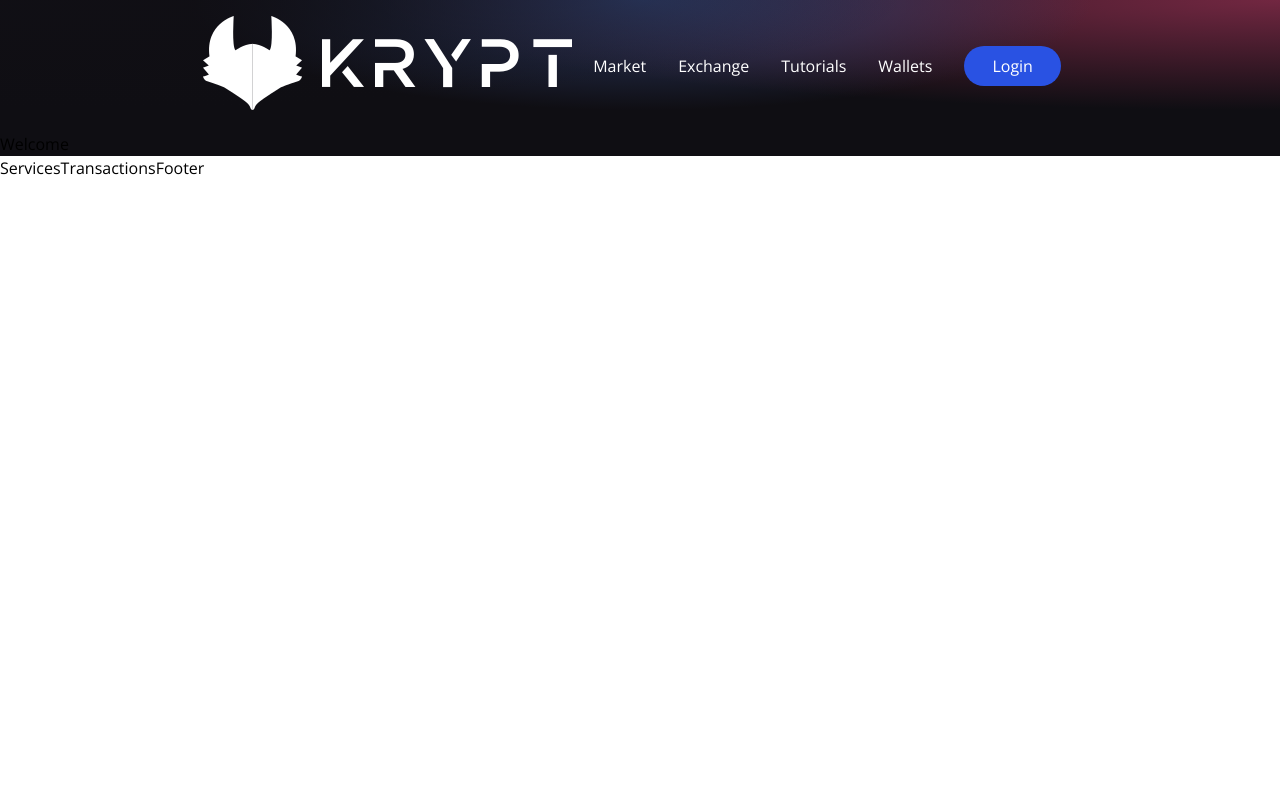
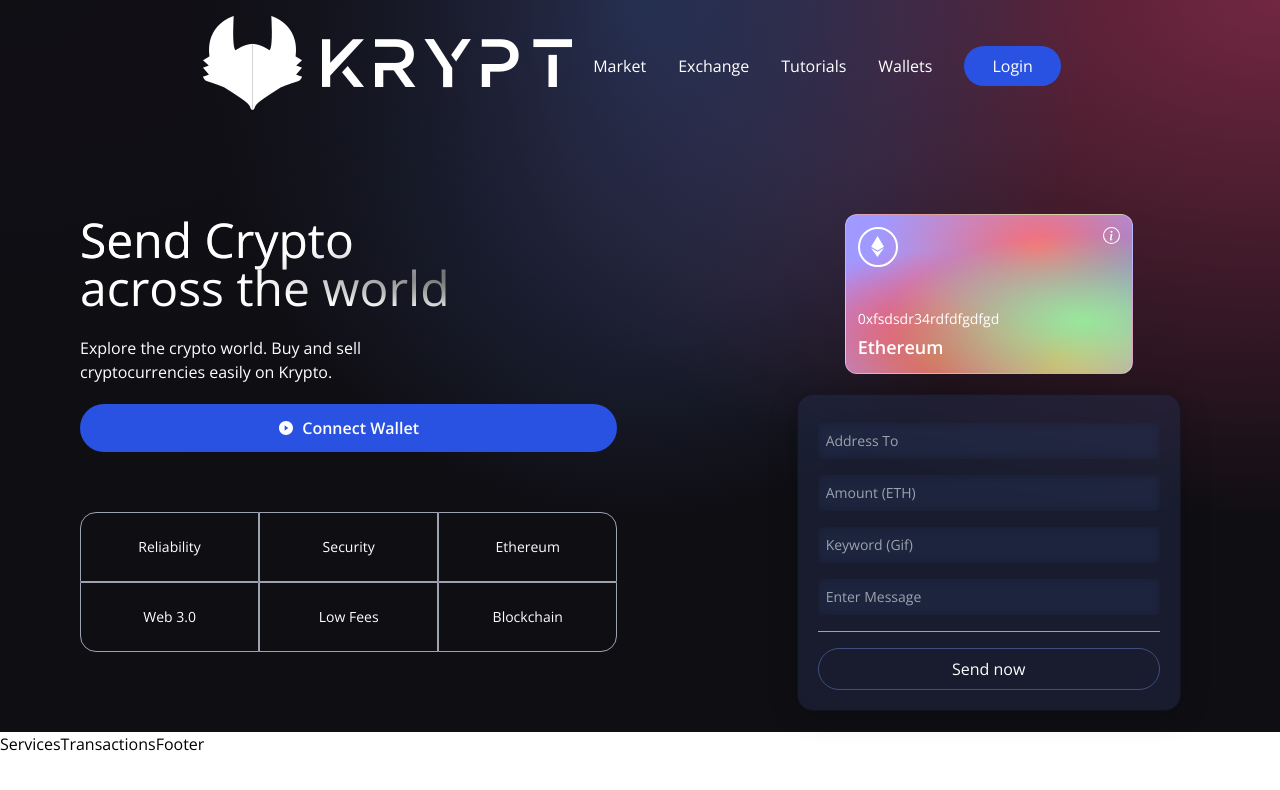
Before and after one commit to cecialbero/crypto-web3-app, a Next.js app in the folder client/: page / in a window 1280 px wide. Shown: the top 790 px of the page. Built offline with nearby package versions, Linux system fonts and the light colour scheme.

Commit message:
Create Navbar, NavbarItems and Welcome

```diff
--- a/client/components/Loader.tsx
+++ b/client/components/Loader.tsx
@@ -1,6 +1,8 @@
 const Loader = () => {
     return (
-        <>Loader</>
+        <div className='flex justify-center items-center py-3'>
+            <div className='animate-spin rounded-full h-32 w-32 border-b-2 border-red-700' />
+        </div>
     )
 }
 
--- /dev/null
+++ b/client/components/Navbar/NavBarItems.tsx
@@ -0,0 +1,16 @@
+import { FC } from 'react'
+
+type NavbarItemsProps = {
+    title: string;
+    classProps?: string
+}
+
+const NavbarItems: FC<NavbarItemsProps> = ({ title, classProps }) => {
+    return (
+        <li className={`mx-4 cursor-pointer ${classProps}`}>
+            {title}
+        </li>
+    )
+}
+
+export default NavbarItems
--- a/client/components/Navbar.tsx
+++ b/client/components/Navbar/index.tsx
@@ -1,23 +1,11 @@
-import { FC, useState } from 'react'
+import { useState } from 'react'
 
 import Image from 'next/image'
 import { HiMenuAlt4 } from 'react-icons/hi'
 import { AiOutlineClose } from 'react-icons/ai'
 
-import logo from '../public/images/logo.png'
-
-type NavbarItemsProps = {
-    title: string;
-    classProps?: string
-}
-
-const NavbarItems: FC<NavbarItemsProps> = ({ title, classProps }) => {
-    return (
-        <li className={`mx-4 cursor-pointer ${classProps}`}>
-            {title}
-        </li>
-    )
-}
+import NavbarItems from './NavBarItems'
+import logo from '../../public/images/logo.png'
 
 const Navbar = () => {
     const [toggleMenu, setToggleMenu] = useState(false)
--- a/client/components/Welcome.tsx
+++ b/client/components/Welcome.tsx
@@ -1,6 +1,103 @@
+import { AiFillPlayCircle } from 'react-icons/ai'
+import { SiEthereum } from 'react-icons/si'
+import { BsInfoCircle } from 'react-icons/bs'
+
+import { Loader, Input } from './'
+
+const companyCommonStyles = 'min-h-[70px] sm:px-0 px-2 sm:min-w-[120px] flex justify-center items-center border-[0.5px] border-gray-400 text-sm font-light text-white';
+
 const Welcome = () => {
+    const connectWallet = () => {};
+    const handleChange = () => {};
+
+    const handleSubmit = (e: React.MouseEvent<HTMLElement>) => {
+        e.preventDefault();
+    };
+
     return (
-        <>Welcome</>
+        <div className='flex w-full justify-center items-center'>
+            <div className='flex mf:flex-row felx-col items-start justify-between md:p-20 py-12 px-4'>
+                <div className='flex flex-1 justify-start flex-col mf:mr-10'>
+                    <h1 className='text-3xl sm:text-5xl text-white text-gradient py-1'>
+                        Send Crypto <br /> across the world
+                    </h1>
+                    <p className='text-left mt-5 text-white font-light md:w-9/12 w-11/12 text-base'>
+                        Explore the crypto world. Buy and sell cryptocurrencies easily on Krypto.
+                    </p>
+                    <button
+                        type='button'
+                        onClick={connectWallet}
+                        className='flex flex-row justify-center items-center my-5 bg-[#2952e3] p-3 rounded-full cursor-pointer hover:bg-[#2546bd]'
+                    >
+                        <AiFillPlayCircle className='text-white mr-2' />
+                        <p className='text-white text-base font-semibold'>
+                            Connect Wallet
+                        </p>
+                    </button>
+
+                    <div className='grid sm:grid-cols-3 grid-cols-2 w-full mt-10'>
+                        <div className={`rounded-tl-2xl ${companyCommonStyles}`}>
+                            Reliability
+                        </div>
+                        <div className={companyCommonStyles}>
+                            Security
+                        </div>
+                        <div className={`sm:rounded-tr-2xl ${companyCommonStyles}`}>
+                            Ethereum
+                        </div>
+                        <div className={`sm:rounded-bl-2xl ${companyCommonStyles}`}>
+                            Web 3.0
+                        </div>
+                        <div className={companyCommonStyles}>
+                            Low Fees
+                        </div>
+                        <div className={`rounded-br-2xl ${companyCommonStyles}`}>
+                            Blockchain
+                        </div>
+                    </div>
+                </div>
+            </div>
+
+            <div className='flex flex-col flex-1 items-center justify-start w-full mf:mt-0 mt-10'>
+                <div className='p-3 flex justify-end items-start flex-col rounded-xl h-40 sm:w-72 w-full my-5 eth-card white-glassmorphism '>
+                    <div className='flex justify-between flex-col w-full h-full'>
+                        <div className='flex justify-between items-start'>
+                            <div className='w-10 h-10 rounded-full border-2 border-white flex justify-center items-center'>
+                                <SiEthereum fontSize={21} color='#fff'/>
+                            </div>
+                            <BsInfoCircle fontSize={17} color='#fff'/>
+                        </div>
+                        <div>
+                            <p className='text-white font-light text-sm'>
+                                0xfsdsdr34rdfdfgdfgd
+                            </p>
+                            <p className='text-white font-semibold text-lg mt-1'>
+                                Ethereum
+                            </p>
+                        </div>
+                    </div>
+                </div>
+                <div className='p-5 sm:w-96 w-full flex flex-col justify-start items-center blue-glassmorphism'>
+                    <Input placeholder='Address To' name='addressTo' type='text' handleChange={handleChange} />
+                    <Input placeholder='Amount (ETH)' name='amount' type='number' handleChange={handleChange} />
+                    <Input placeholder='Keyword (Gif)' name='keyword' type='text' handleChange={handleChange} />
+                    <Input placeholder='Enter Message' name='message' type='text' handleChange={handleChange} />
+
+                    <div className='h-[1px] w-full bg-gray-400 my-2' />
+
+                    {false
+                        ? (<Loader />)
+                        : (<button
+                            type='button'
+                            onClick={handleSubmit}
+                            className='text-white w-full mt-2 border-[1px] p-2 border-[#3d4f7c] hover:bg-[#3d4f7c] rounded-full cursor-pointer'
+                          >
+                            Send now
+                          </button>)
+                    }
+                </div>
+            </div>
+        </div>
     )
 }
 
--- a/client/components/index.js
+++ b/client/components/index.js
@@ -4,3 +4,4 @@
 export { default as Welcome } from './Welcome';
 export { default as Transactions } from './Transactions';
 export { default as Services } from './Services';
+export { default as Input } from './Input';
```
